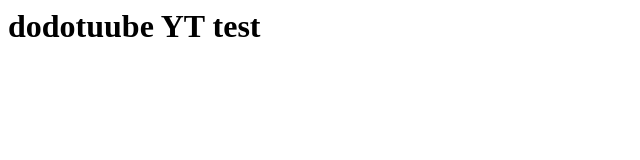
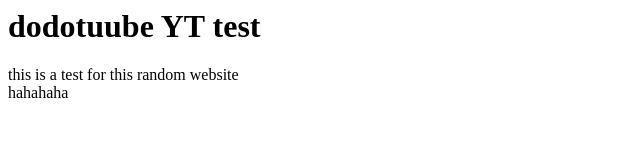
Before and after one commit to sajjadaa1/Heroes-Of-Ugliness, a plain HTML site: page index.html in a window 1280 px wide. Shown: the whole page, without its empty margins (0-640 px from the left). Drawn offline with Linux system fonts and the light colour scheme.

Commit message:
Update index.html

```diff
--- a/index.html
+++ b/index.html
@@ -1 +1,3 @@
 <h1>dodotuube YT test</h1>
+<p>this is a test for this random website<br>
+  hahahaha</p>
```
